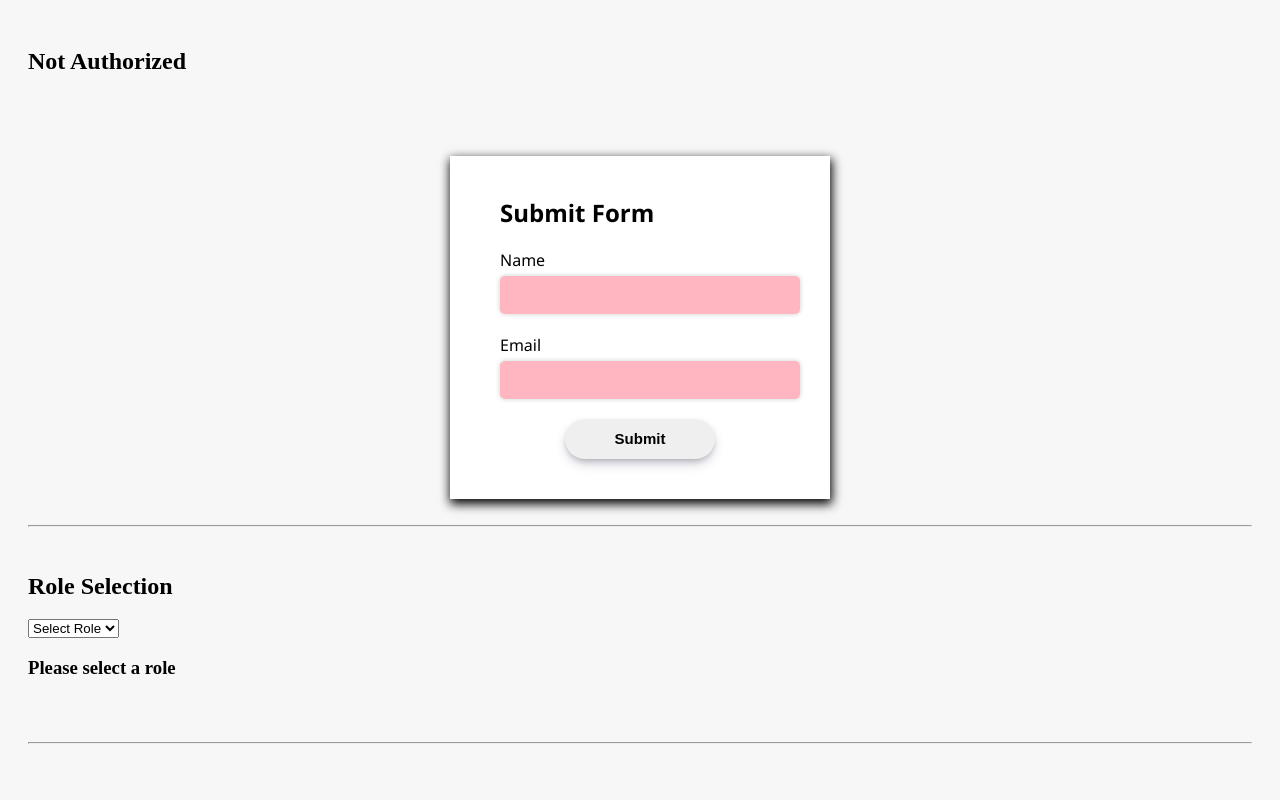
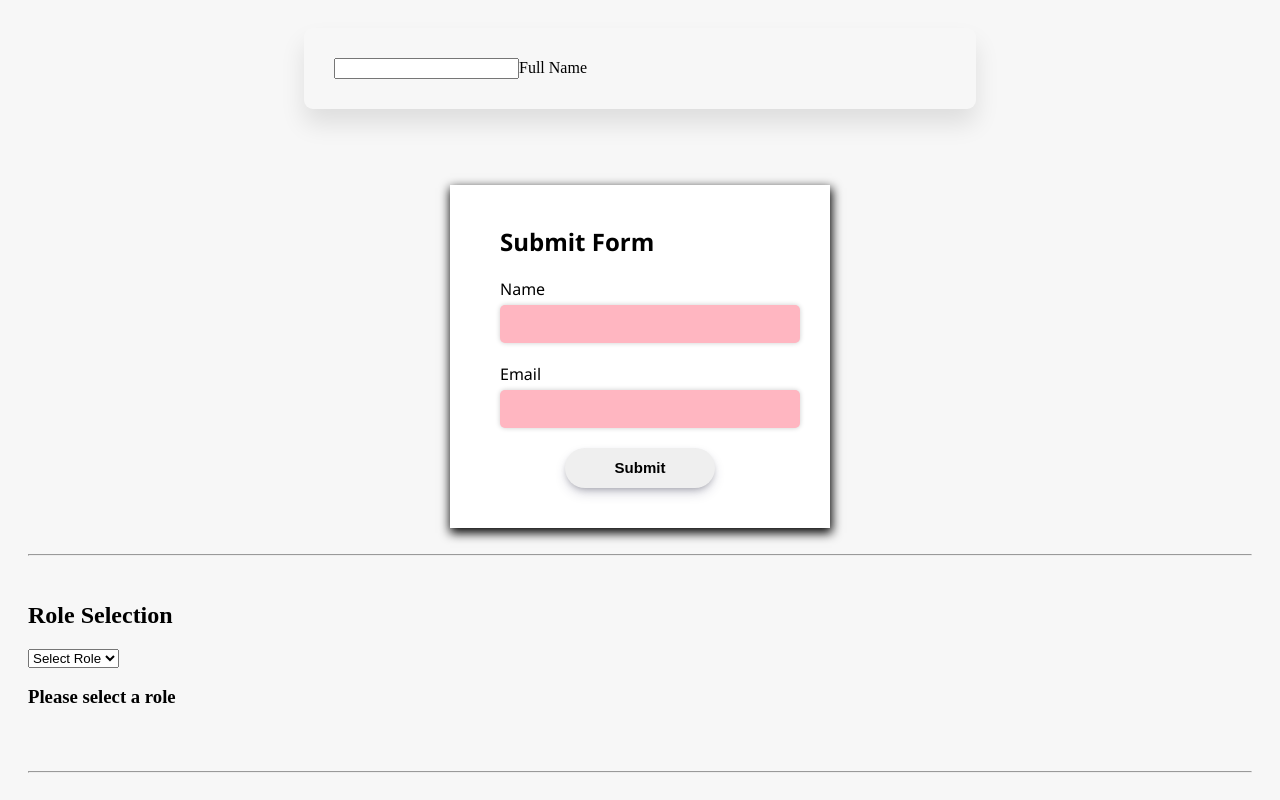
Before and after one commit to darlenewagner/testAngular, an Angular app: page / in a window 1280 px wide. Shown: the top 800 px of the page. Built offline with nearby package versions, Linux system fonts and the light colour scheme.

Commit message:
New component: container.

```diff
--- a/src/app/container/container.html
+++ b/src/app/container/container.html
@@ -5,11 +5,18 @@
     </div>
 </ng-container> -->
 
+<div class="box">
+    <div class="input-container">
+        <input type="text"/>
+        <label for="">Full Name</label>
+    </div>
+</div>
 
-<div *ngIf="isAuthorized; else notAuthorized">
+
+<!-- <div *ngIf="isAuthorized; else notAuthorized">
     <h2>Authorized User</h2>
 </div>
 
 <ng-template #notAuthorized>
     <h2>Not Authorized</h2>
-</ng-template>
+</ng-template> -->
```
